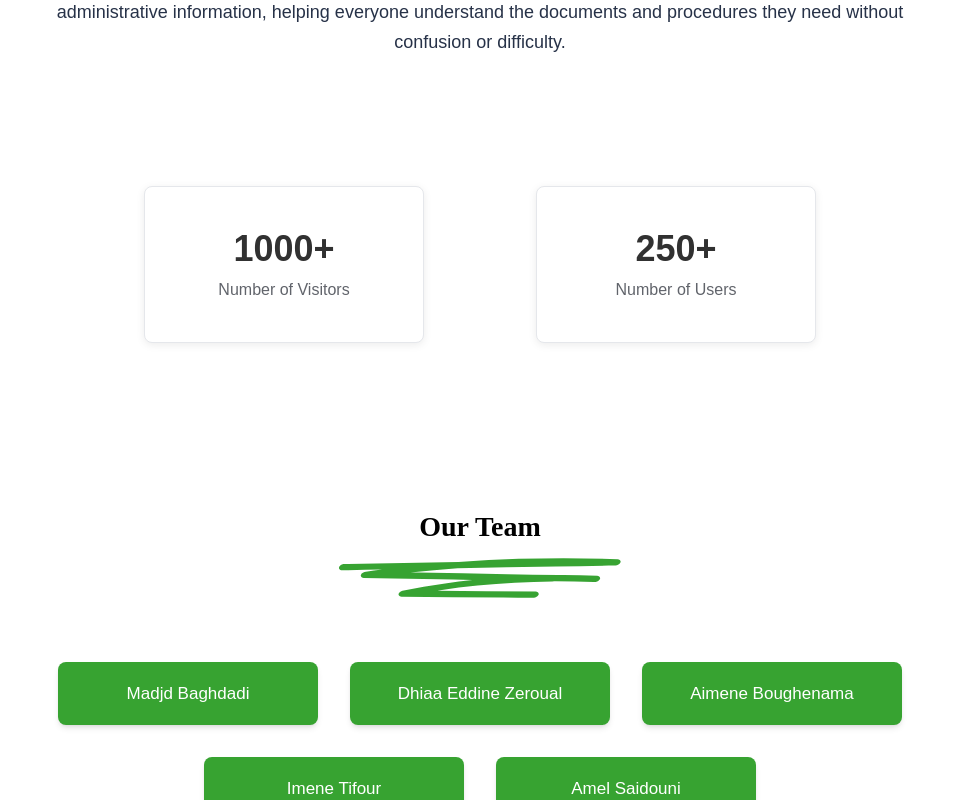
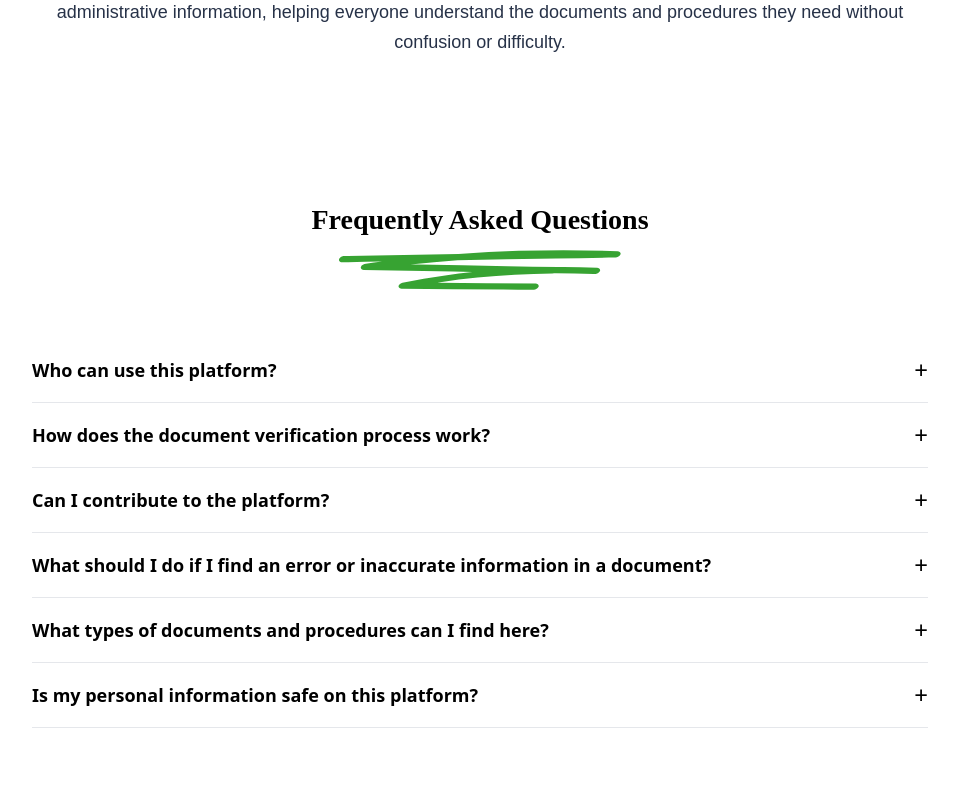
Before and after one commit to Majd-Baghdadi/SE-Project, a React app in the folder client/: page /about in a window 1280 px wide. Shown: the part 1300-2100 px from the top of the page, without its empty margins (160-1119 px from the left). Built offline with nearby package versions, Linux system fonts and the light colour scheme; no server answers; the HTML template or start-up script is replaced by a standard one.

Commit message:
Update AboutUs

```diff
--- a/client/src/pages/AboutUs.jsx
+++ b/client/src/pages/AboutUs.jsx
@@ -5,16 +5,27 @@ const AboutUsPage = () => {
   const [showModal, setShowModal] = useState(false);
   const [modalContent, setModalContent] = useState({ type: '', value: '' });
 
-  const statisticsData = [
-    {
-      number: "1000+",
-      label: "Number of Visitors"
-    },
-    {
-      number: "250+",
-      label: "Number of Users"
-    }
-  ];
+const FAQItem = ({ question, answer }) => {
+  const [isOpen, setIsOpen] = useState(false);
+
+  return (
+    <div className="border-b border-gray-200 py-4">
+      <button
+        onClick={() => setIsOpen(!isOpen)}
+        className="w-full flex justify-between items-center text-left"
+      >
+        <span className="font-semibold text-lg">{question}</span>
+        <span className="text-2xl">{isOpen ? '−' : '+'}</span>
+      </button>
+      {isOpen && (
+        <p className="mt-3 text-gray-600 leading-relaxed">
+          {answer}
+        </p>
+      )}
+    </div>
+  );
+};
+
 
   const teamMembers = [
     "Madjd Baghdadi",
@@ -167,54 +178,68 @@ const AboutUsPage = () => {
             </div>
           </div>
         </section>
+        {/* FAQ Section */}
+        <section className="w-full py-12 sm:py-16 md:py-20 bg-white">
+          <div className="w-full max-w-[1440px] mx-auto px-4 sm:px-6 lg:px-[90px]">
+            <div className="flex flex-col items-center">
 
-        {/* Statistics Section */}
-        <section className="w-full py-8 sm:py-12 md:py-16 bg-white">
-          <div className="w-full max-w-[1440px] mx-auto px-4 sm:px-6 lg:px-[90px]">
-            <div className="flex flex-col sm:flex-row items-center justify-center gap-6 sm:gap-8 md:gap-[112px]">
-
-              {statisticsData?.map((stat, index) => (
-                <div
-                  key={index}
-                  className="w-full sm:w-auto bg-white border border-gray-200 rounded-lg p-6 sm:p-8 md:p-10 shadow-sm text-center flex flex-col items-center justify-center"
+              {/* Section Title */}
+              <div className="flex flex-col items-center gap-3 mb-10 sm:mb-12">
+                <h2
+                  className="text-black text-center"
                   style={{
-                    minWidth: "280px",
-                    maxWidth: "320px",
-                    minHeight: "140px",
-                    boxShadow: "0px 2px 8px rgba(0, 0, 0, 0.08)"
+                    fontSize: "clamp(24px, 3vw, 28px)",
+                    fontFamily: "Source Serif Pro",
+                    fontWeight: "600",
+                    lineHeight: "1.3"
                   }}
                 >
-                  <h3
-                    className="mb-2"
-                    style={{
-                      fontSize: "clamp(28px, 4vw, 36px)",
-                      fontFamily: "Poppins, sans-serif",
-                      fontWeight: "600",
-                      lineHeight: "1.2",
-                      textAlign: "center",
-                      color: "#313131"
-                    }}
-                  >
-                    {stat?.number}
-                  </h3>
-                  <p
-                    style={{
-                      fontSize: "clamp(14px, 1.5vw, 16px)",
-                      fontFamily: "Poppins, sans-serif",
-                      fontWeight: "400",
-                      lineHeight: "1.5",
-                      textAlign: "center",
-                      color: "#61646b"
-                    }}
-                  >
-                    {stat?.label}
-                  </p>
-                </div>
-              ))}
+                  Frequently Asked Questions
+                </h2>
+                <img
+                  src="/images/img_vector.svg"
+                  alt="Decorative line"
+                  className="w-[200px] h-[28px] sm:w-[250px] sm:h-[32px] md:w-[282px] md:h-[40px]"
+                />
+              </div>
 
+              {/* FAQ Accordion */}
+              <div className="w-full max-w-4xl">
+                {[
+                  {
+                    question: "Who can use this platform?",
+                    answer: "Anyone can browse and view documents on our platform. However, to propose new documents, or report inaccuracies, you'll need to create a free account and verify your email address. This ensures the quality and authenticity of contributions to our community."
+                  },
+                  {
+                    question: "How does the document verification process work?",
+                    answer: "When a registered user proposes or uploads a new document, it goes through a review process by our Admin team. They verify the accuracy and appropriateness of the content before it's published on the platform. This community-supervised approach ensures that all information is reliable and up-to-date."
+                  },
+                  {
+                    question: "Can I contribute to the platform?",
+                    answer: "Yes! Registered users can propose new documents, and report any inaccurate or inappropriate content. Your contributions help keep the platform current and valuable for everyone in the community."
+                  },
+                  {
+                      question: "What should I do if I find an error or inaccurate information in a document?",
+                      answer: "If you discover any errors, outdated information, or inaccuracies in a document, you can report it using the 'Report' feature available on each document page. Simply click the report button, describe the issue you found, and submit your report. Our Admin team will review your report and take appropriate action to correct or update the information to ensure accuracy for all users."
+                  },
+                  {
+                    question: "What types of documents and procedures can I find here?",
+                    answer: "Our platform covers a wide range of government document procedures including visa applications, passport renewals, national ID cards, and other administrative documents. Each entry includes the required documents, step-by-step procedures, and relevant information organized by categories and tags for easy navigation."
+                  },
+                  {
+                    question: "Is my personal information safe on this platform?",
+                    answer: "Yes, we take data privacy seriously. All communications are encrypted , passwords are securely hashed, and your personal information is stored securely with access restricted to authorized personnel only."
+                  }
+                ].map((faq, index) => (
+                  <FAQItem key={index} question={faq.question} answer={faq.answer} />
+                ))}
+              </div>
             </div>
           </div>
         </section>
+
+
+
 
         {/* Our Team Section */}
         <section className="w-full py-12 sm:py-16 md:py-[102px] bg-white">
```
